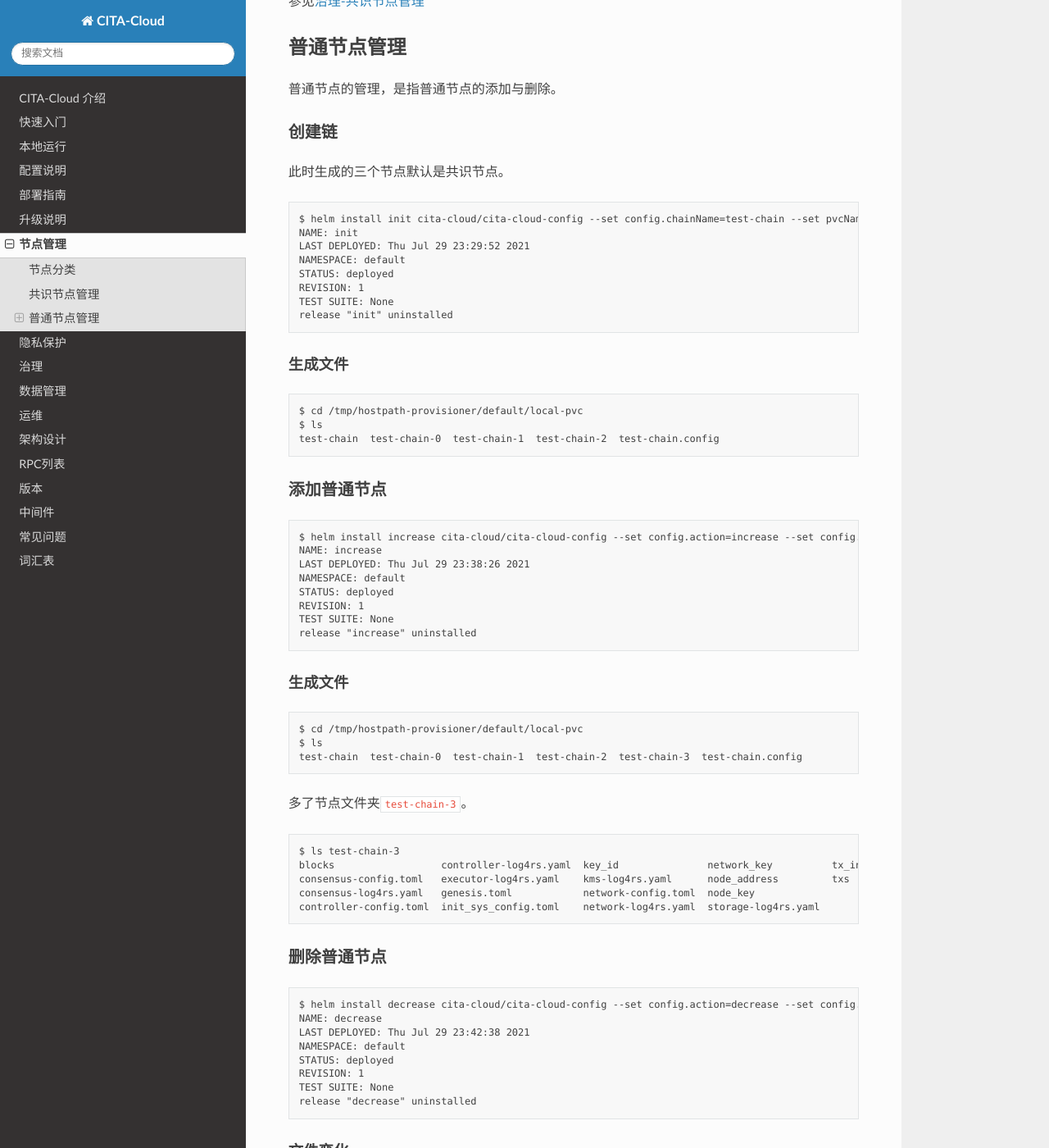
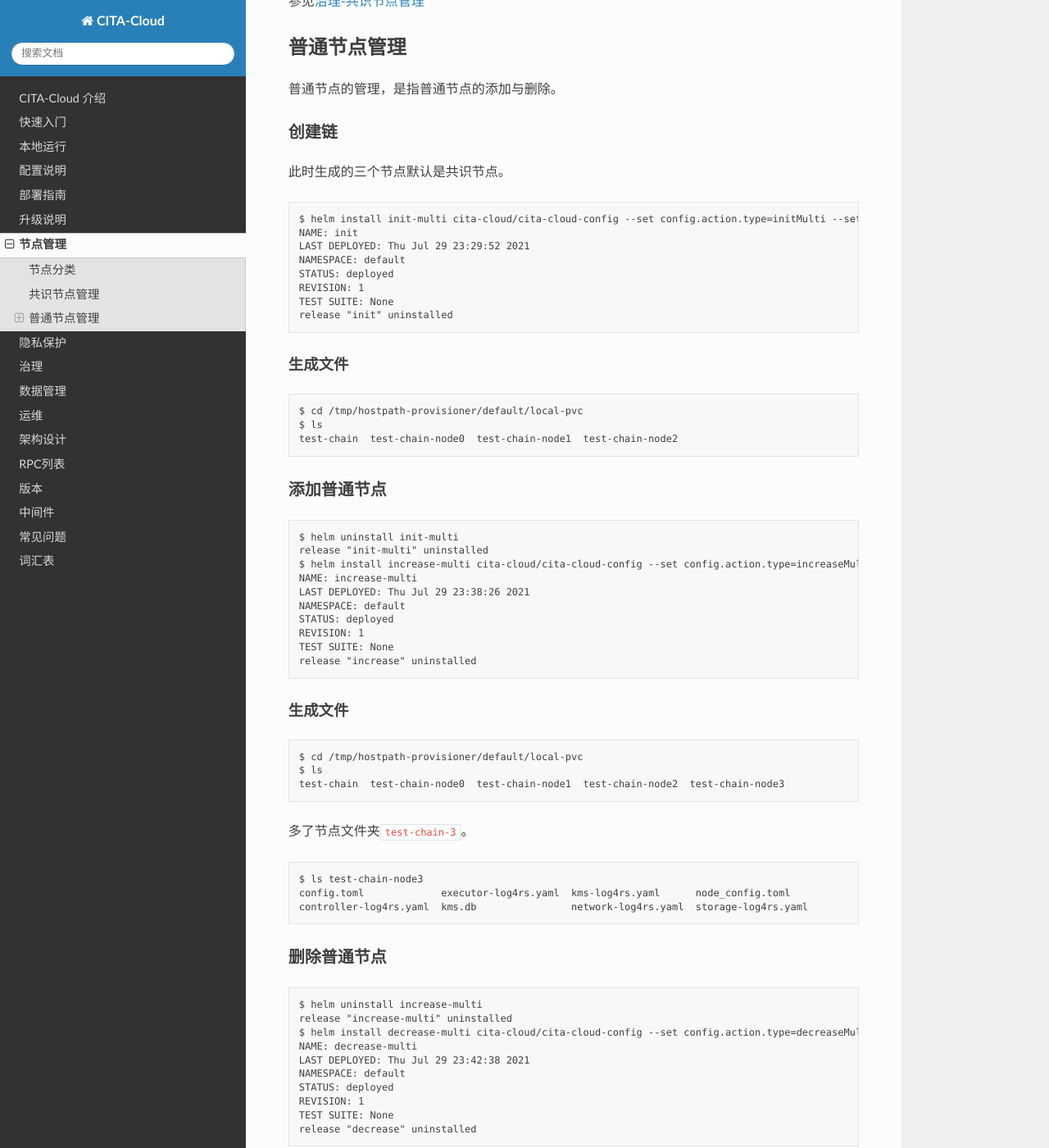
Before and after one commit to cita-cloud/docs, a Sphinx documentation site: the page built from source/node-management.md, in a window 1280 px wide and 1400 px high, scrolled down 585 px. Shown: the whole window at 82% size. Built offline with Sphinx 7.4.7 and the Read the Docs theme 2.0.0, drawn with Linux system fonts in a browser that asks for light colours; some of the changed text lies outside the part shown.

Commit message:
fix helm cmd

````diff
--- a/source/node-management.md
+++ b/source/node-management.md
@@ -20,7 +20,7 @@
 此时生成的三个节点默认是共识节点。
 
 ```
-$ helm install init cita-cloud/cita-cloud-config --set config.chainName=test-chain --set pvcName=local-pvc --set 'config.arguments={--kms_password,123456,--nodes,192.168.12.2:30000\,192.168.12.3:30000\,192.168.12.4:30000,--is_bft,true,--is_stdout,true}' --wait && helm uninstall init
+$ helm install init-multi cita-cloud/cita-cloud-config --set config.action.type=initMulti --set config.chainName=test-chain --set config.action.initMulti.superAdmin=8f81961f263f45f88230375623394c9301c033e7 --set config.action.initMulti.kmsPasswordList="123456\,123456\,123456" --set config.action.initMulti.nodeList="192.168.10.123:40000:node0\,192.168.10.134:40000:node1\,192.168.10.135:40000:node2" --set pvcName=local-pvc
 NAME: init
 LAST DEPLOYED: Thu Jul 29 23:29:52 2021
 NAMESPACE: default
@@ -35,14 +35,16 @@ release "init" uninstalled
 ```
 $ cd /tmp/hostpath-provisioner/default/local-pvc
 $ ls
-test-chain  test-chain-0  test-chain-1  test-chain-2  test-chain.config
+test-chain  test-chain-node0  test-chain-node1  test-chain-node2
 ```
 
 ### 添加普通节点
 
 ```
-$ helm install increase cita-cloud/cita-cloud-config --set config.action=increase --set config.chainName=test-chain --set pvcName=local-pvc --set 'config.arguments={--kms_password,123456,--node,192.168.12.5:30000}' --wait && helm uninstall increase
-NAME: increase
+$ helm uninstall init-multi
+release "init-multi" uninstalled
+$ helm install increase-multi cita-cloud/cita-cloud-config --set config.action.type=increaseMulti --set config.chainName=test-chain --set config.action.increaseMulti.kmsPassword=123456 --set config.action.increaseMulti.node="192.168.10.136:40000:node3" --set pvcName=local-pvc
+NAME: increase-multi
 LAST DEPLOYED: Thu Jul 29 23:38:26 2021
 NAMESPACE: default
 STATUS: deployed
@@ -56,24 +58,24 @@ release "increase" uninstalled
 ```
 $ cd /tmp/hostpath-provisioner/default/local-pvc
 $ ls
-test-chain  test-chain-0  test-chain-1  test-chain-2  test-chain-3  test-chain.config
+test-chain  test-chain-node0  test-chain-node1  test-chain-node2  test-chain-node3
 ```
 
 多了节点文件夹`test-chain-3`。
 
 ```
-$ ls test-chain-3
-blocks                  controller-log4rs.yaml  key_id               network_key          tx_infos
-consensus-config.toml   executor-log4rs.yaml    kms-log4rs.yaml      node_address         txs
-consensus-log4rs.yaml   genesis.toml            network-config.toml  node_key
-controller-config.toml  init_sys_config.toml    network-log4rs.yaml  storage-log4rs.yaml
+$ ls test-chain-node3
+config.toml             executor-log4rs.yaml  kms-log4rs.yaml      node_config.toml
+controller-log4rs.yaml  kms.db                network-log4rs.yaml  storage-log4rs.yaml
 ```
 
 ### 删除普通节点
 
 ```
-$ helm install decrease cita-cloud/cita-cloud-config --set config.action=decrease --set config.chainName=test-chain --set pvcName=local-pvc --wait && helm uninstall decrease
-NAME: decrease
+$ helm uninstall increase-multi
+release "increase-multi" uninstalled
+$ helm install decrease-multi cita-cloud/cita-cloud-config --set config.action.type=decreaseMulti --set config.chainName=test-chain --set config.action.decreaseMulti.domain=node3
+NAME: decrease-multi
 LAST DEPLOYED: Thu Jul 29 23:42:38 2021
 NAMESPACE: default
 STATUS: deployed
@@ -87,15 +89,17 @@ release "decrease" uninstalled
 ```
 $ cd /tmp/hostpath-provisioner/default/local-pvc/
 $ ls
-test-chain  test-chain-0  test-chain-1  test-chain-2 test-chain.config
+test-chain  test-chain-node0  test-chain-node1  test-chain-node2
 ```
 
-少了节点文件夹`test-chain-3`。
+少了节点文件夹`test-chain-node3`。
 
 ### 删除链
 
 ```
-$ helm install clean cita-cloud/cita-cloud-config --set config.action=clean --set config.chainName=test-chain --set pvcName=local-pvc --wait && helm uninstall clean
+$ helm uninstall decrease-multi
+release "decrease-multi" uninstalled
+$ helm install clean cita-cloud/cita-cloud-config --set config.action.type=clean
 Location: /home/mid/.kube/config
 NAME: clean
 LAST DEPLOYED: Thu Jul 29 23:47:11 2021
@@ -103,6 +107,8 @@ NAMESPACE: default
 STATUS: deployed
 REVISION: 1
 TEST SUITE: None
+release "clean" uninstalled
+$ helm uninstall clean
 release "clean" uninstalled
 ```
 
````
Also changed, not shown: source/deployment-guide.md (+3 -3 lines), source/getting-start.md (+6 -6 lines).
